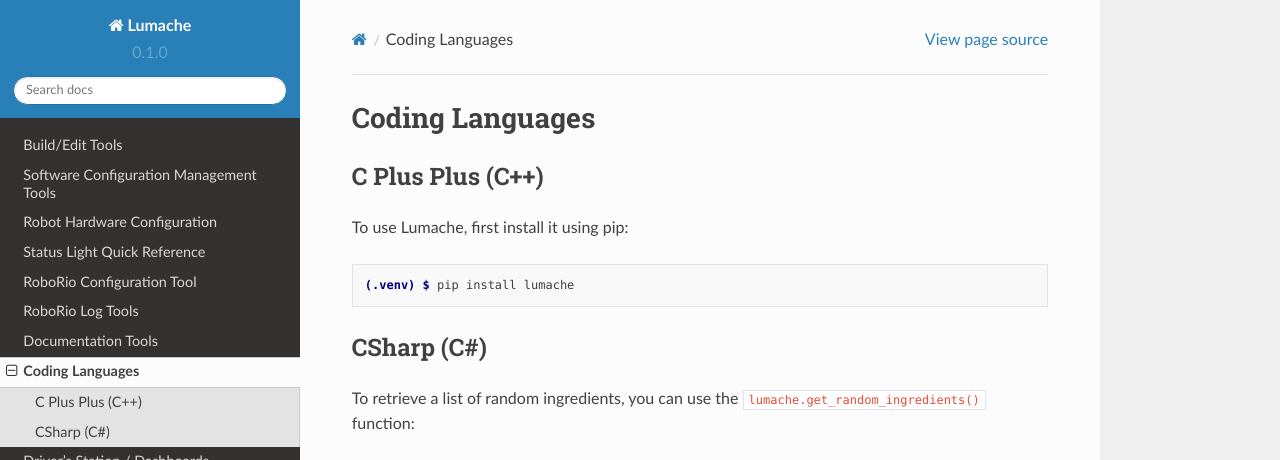
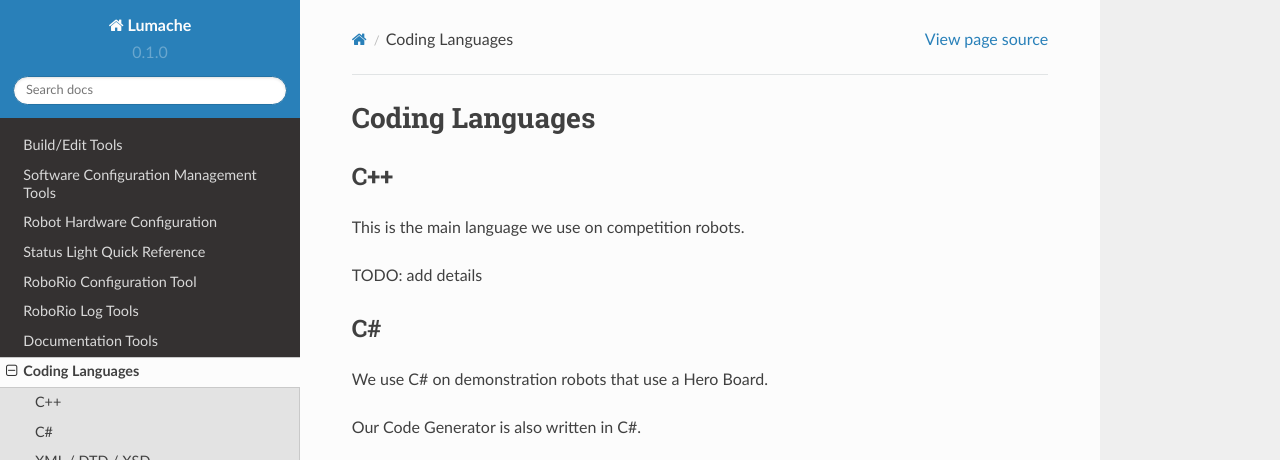
Before and after one commit to Team302/Team302Doco, a Sphinx documentation site: the page built from docs/source/codingLanguages.rst, in a window 1280 px wide and 1095 px high. Shown: the top 460 px of the window. Built offline with Sphinx 7.4.7 and the Read the Docs theme 2.0.0, drawn with Linux system fonts in a browser that asks for light colours; pages that are not in the unit, such as notebooks, are missing from menus; some of the changed text lies outside the part shown; grey boxes are pictures that could not be loaded.

Commit message:
Update codingLanguages.rst
Clean up and add XML/DTD/XSD

```diff
--- a/docs/source/codingLanguages.rst
+++ b/docs/source/codingLanguages.rst
@@ -3,31 +3,25 @@
 
 .. _installation:
 
-C Plus Plus (C++)
+C++
 ------------
 
-To use Lumache, first install it using pip:
+This is the main language we use on competition robots.
 
-.. code-block:: console
+TODO:  add details
 
-   (.venv) $ pip install lumache
-
-CSharp (C#)
+C#
 ----------------
 
-To retrieve a list of random ingredients,
-you can use the ``lumache.get_random_ingredients()`` function:
+We use C# on demonstration robots that use a Hero Board.
 
-.. autofunction:: lumache.get_random_ingredients
+Our Code Generator is also written in C#.
 
-The ``kind`` parameter should be either ``"meat"``, ``"fish"``,
-or ``"veggies"``. Otherwise, :py:func:`lumache.get_random_ingredients`
-will raise an exception.
+TODO:  add details
 
-.. autoexception:: lumache.InvalidKindError
+XML / DTD / XSD
+------------------
 
-For example:
+Our Robot Configuration Files are defined in XML.  The Code Generator utilizes XSD to generate the XML files.
 
->>> import lumache
->>> lumache.get_random_ingredients()
-['shells', 'gorgonzola', 'parsley']
+TODO:  add details
```
